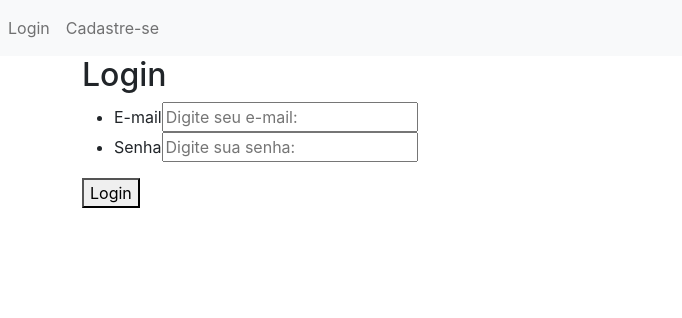
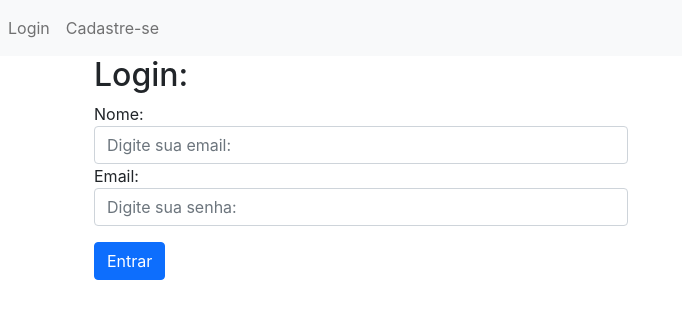
Before and after one commit to GustavoXavier-Saldanha/Projeto-Final-React, a React (Create React App) app: page /login in a window 1280 px wide. Shown: the top 318 px of the page, without its empty margins (0-682 px from the left). Built offline with nearby package versions, Linux system fonts and the light colour scheme.

Commit message:
Login formatado

```diff
--- a/src/Projeto/Componentes/FormularioLogin/index.jsx
+++ /dev/null
@@ -1,26 +0,0 @@
-const FormularioLogin = () => {
-    return (
-
-        <form>
-            <h2>Login</h2>
-            <div>
-                <ul>
-                    <li>
-                        <label>E-mail</label>
-                        <input type="email" placeholder="Digite seu e-mail:" required />
-                    </li>
-                    <li>
-                        <label>Senha</label>
-                        <input type="password" placeholder="Digite sua senha:" required />
-                    </li>
-                </ul>
-
-
-                <button>Login</button>
-            </div>
-        </form>
-
-    )
-
-}
-export default FormularioLogin;
--- a/src/Projeto/Paginas/Login/index.jsx
+++ b/src/Projeto/Paginas/Login/index.jsx
@@ -1,10 +1,31 @@
-import FormularioLogin from "../../Componentes/FormularioLogin"
+
 
 const Login = () =>{
     return(
 
-        <FormularioLogin/>
+        <div className="container">
+        <h2>Login:</h2>
+        <div className="row">
+            <div className="col-12 col-lg-6">
+                <form >
+                    <div className="form-group">
+                        <label>Nome:</label>
+                        <input className="form-control" type="password" placeholder="Digite sua email:" required
+                        />
+                    </div>
+                    <div className="form-group">
+                        <label>Email:</label>
+                        <input className="form-control" type="password" placeholder="Digite sua senha:" required
+                        />
+                    </div>
 
+                    <div className="form-group">
+                        <button className="btn btn-primary mt-3 block">Entrar</button>
+                    </div>
+                </form>
+            </div>
+        </div>
+    </div>
     )
 }
 export default Login
```
